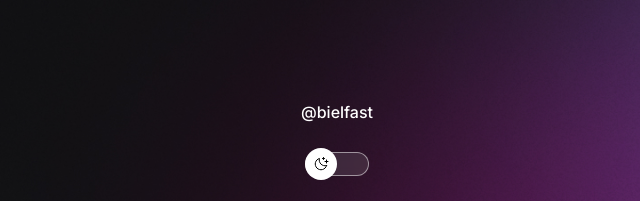
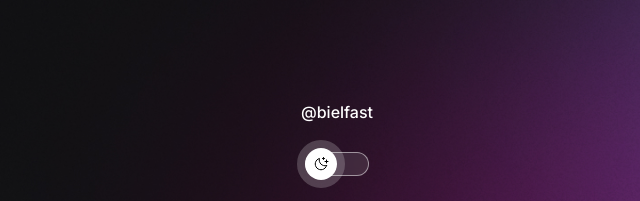
Before and after one commit to gabrielvtdev/projeto-discover, a plain HTML site: page index.html in a window 1280 px wide. In both pictures the pointer is over the button 624 px from the left and 164 px from the top of the page. Shown: the top 201 px of the page, 303-943 px from the left. Drawn offline with nearby package versions, Linux system fonts and the light colour scheme.

Commit message:
add a hover in button

```diff
--- a/style.css
+++ b/style.css
@@ -74,6 +74,11 @@ body {
   z-index: 1;
   transform: translateY(-50%);
   animation: slide-back 0.2s;
+  transition: outline 0.1s;
+}
+
+#switch button:hover {
+  outline: 8px solid var(--highlight-color);
 }
 
 .light #switch button {
```
